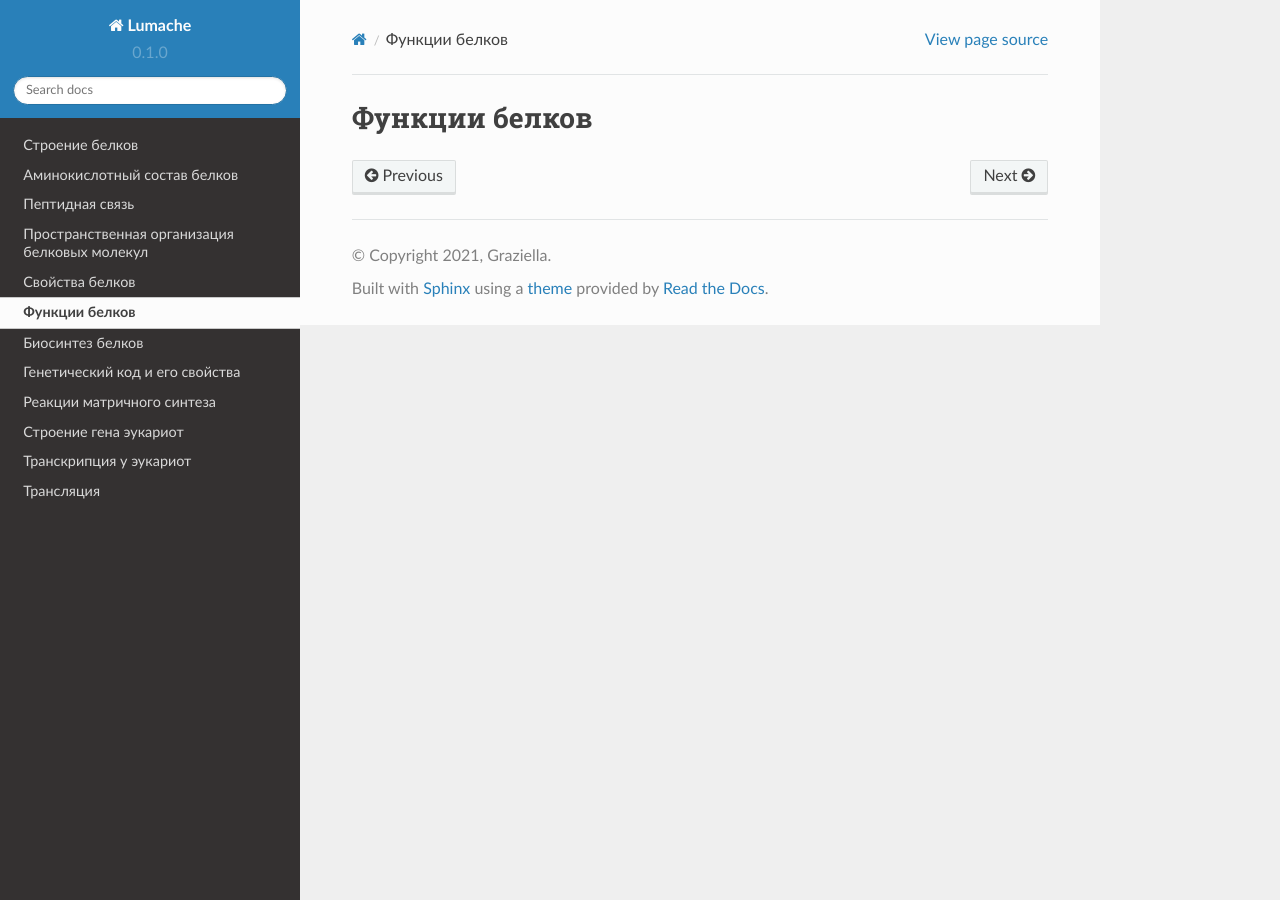
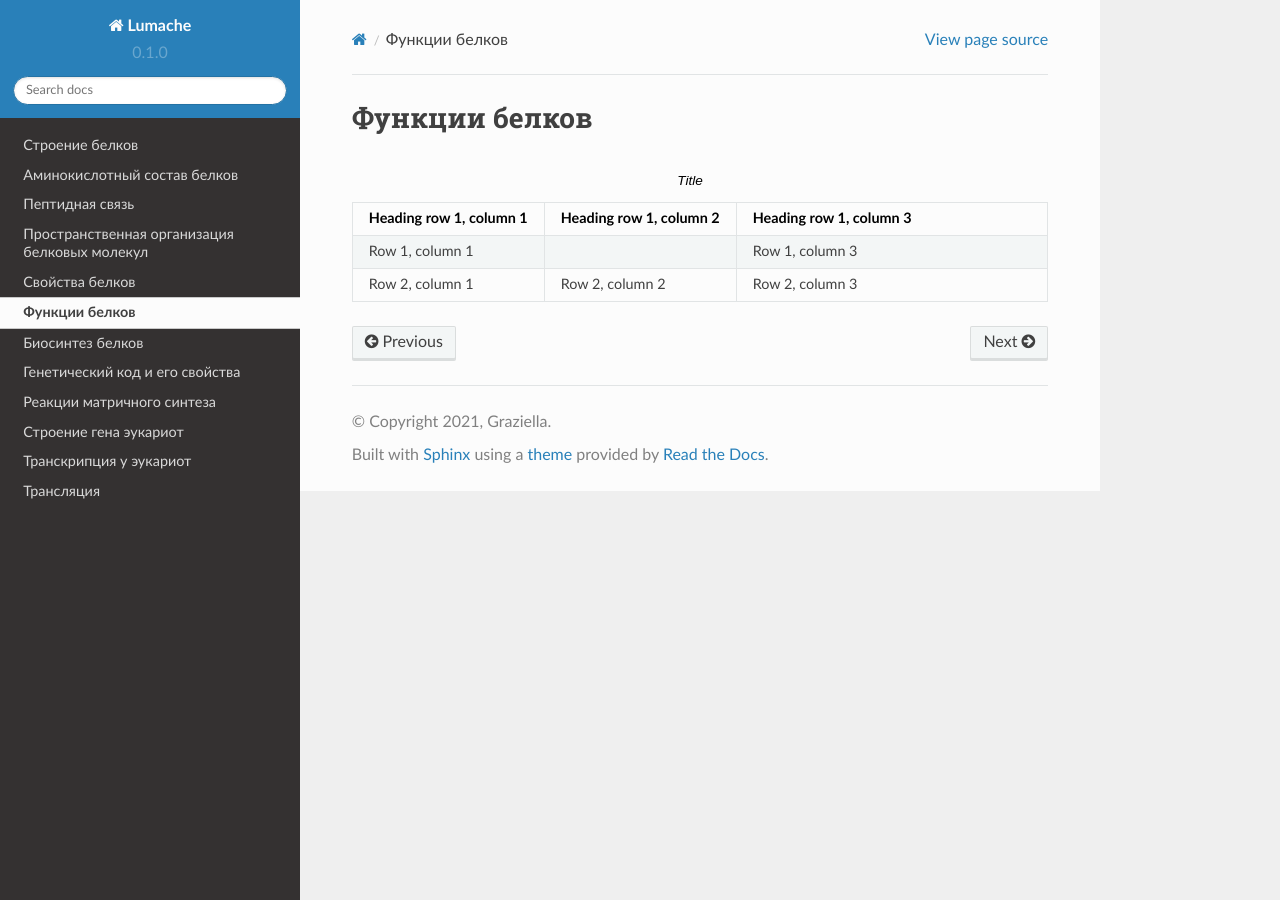
Before and after one commit to neptune2021/test_documentation, a Sphinx documentation site: the page built from docs/source/06.rst, in a window 1280 px wide. Built offline with Sphinx 7.4.7 and the Read the Docs theme 2.0.0, drawn with Linux system fonts in a browser that asks for light colours.

Commit message:
Update 06.rst

```diff
--- a/docs/source/06.rst
+++ b/docs/source/06.rst
@@ -1,13 +1,16 @@
 Функции белков
 ======================
 
-.. list-table:: Функции белков
-   :widths: 50 150
+.. list-table:: Title
+   :widths: 25 25 50
    :header-rows: 1
 
-   * - Функция
-     - Примеры и пояснения
-   * - Row 1, column 3
+   * - Heading row 1, column 1
+     - Heading row 1, column 2
+     - Heading row 1, column 3
+   * - Row 1, column 1
+     -
+     - Row 1, column 3
    * - Row 2, column 1
      - Row 2, column 2
      - Row 2, column 3
```
